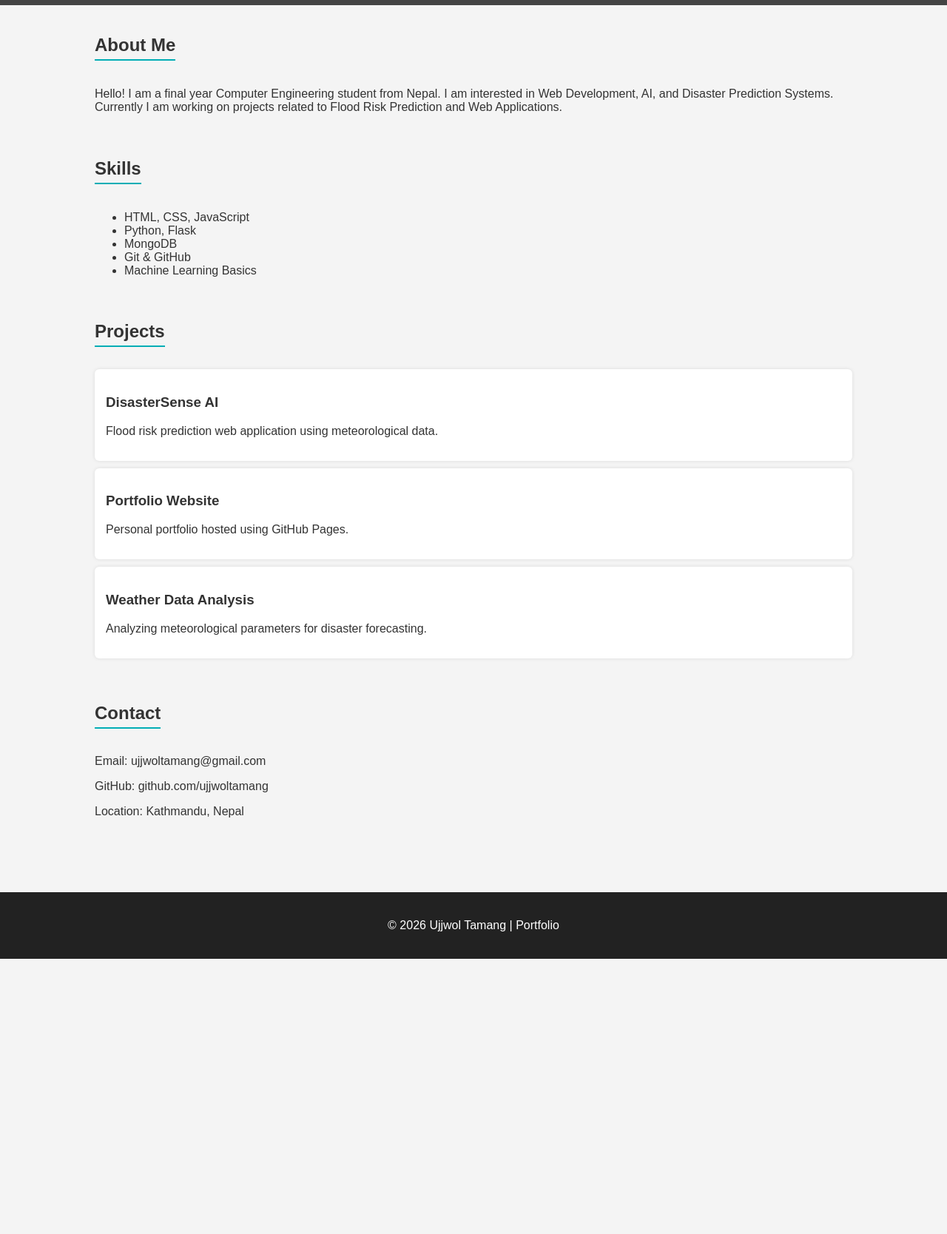
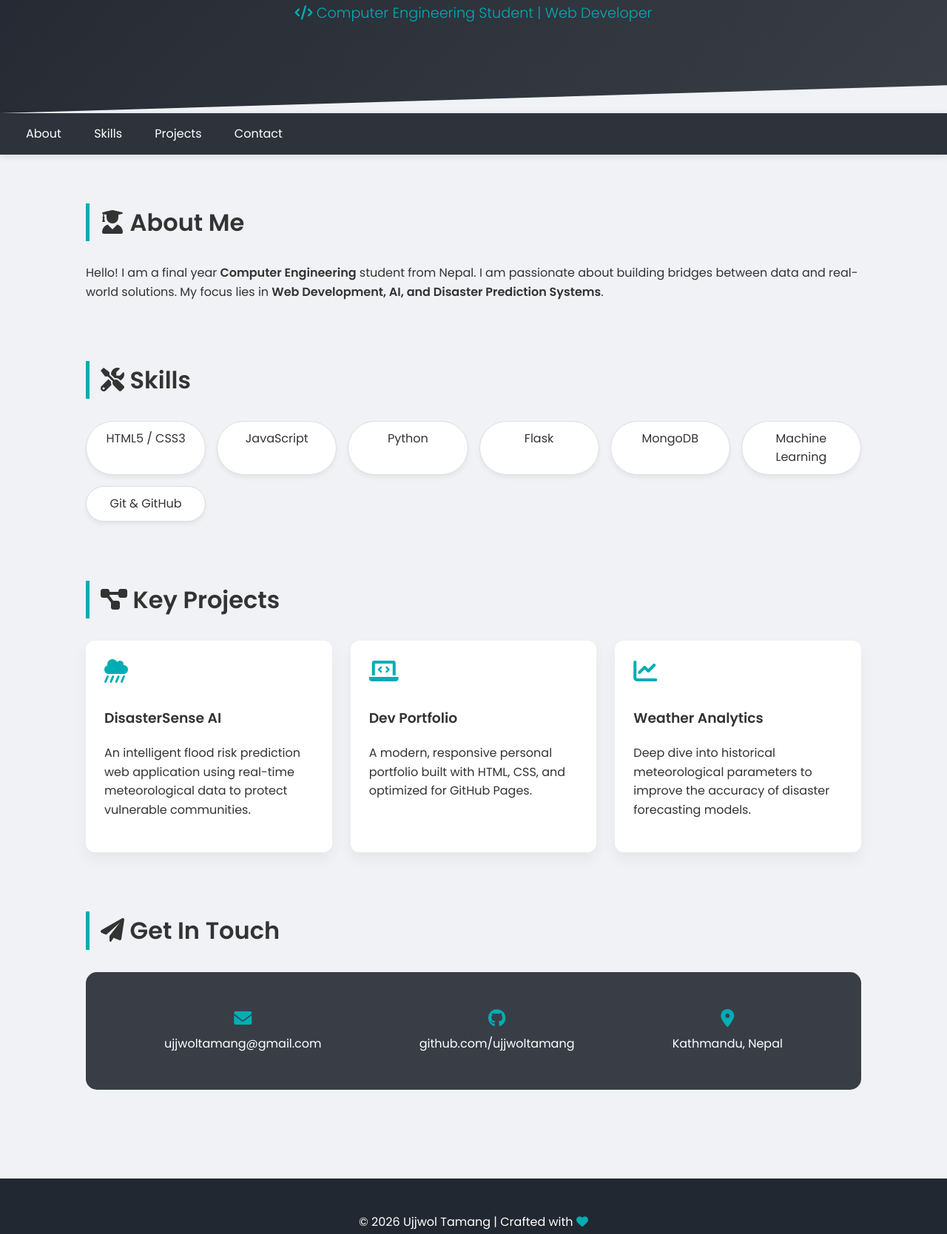
Before and after one commit to Ujjwol621/My-Portfolio, a plain HTML site: page index.html in a window 1280 px wide. Shown: the part 225-1893 px from the top of the page at 74% size. Before the commit the page ends 1521 px from the top, so only its background shows below. Drawn offline with Linux system fonts and the light colour scheme.

Commit message:
updating the portfolio html

```diff
--- a/index.html
+++ b/index.html
@@ -1,80 +1,199 @@
-<!doctype html>
+<!DOCTYPE html>
 <html lang="en">
 <head>
-    <meta charset="UTF-8" />
-    <meta name="viewport" content="width=device-width, initial-scale=1.0" />
+    <meta charset="UTF-8">
+    <meta name="viewport" content="width=device-width, initial-scale=1.0">
     <title>Ujjwol Tamang | Portfolio</title>
+    <link rel="stylesheet" href="https://cdnjs.cloudflare.com/ajax/libs/font-awesome/6.0.0/css/all.min.css">
+    <link href="https://fonts.googleapis.com/css2?family=Poppins:wght@300;400;600&display=swap" rel="stylesheet">
 
     <style>
-      body {
-        font-family: Arial, sans-serif;
-        margin: 0;
-        background: #f4f4f4;
-        color: #333;
+        :root {
+            --primary-color: #00adb5;
+            --secondary-color: #393e46;
+            --dark-bg: #222831;
+            --light-text: #eeeeee;
+            --transition: all 0.3s ease;
         }
 
+        * {
+            box-sizing: border-box;
+            scroll-behavior: smooth;
+        }
+
+        body {
+            font-family: 'Poppins', sans-serif;
+            margin: 0;
+            background: #f0f2f5;
+            color: #333;
+            line-height: 1.6;
+        }
+
+        /* --- Header & Hero Section --- */
         header {
-        background: #222;
+            background: linear-gradient(135deg, var(--dark-bg) 0%, #393e46 100%);
             color: white;
             text-align: center;
-        padding: 40px 20px;
+            padding: 100px 20px;
+            clip-path: polygon(0 0, 100% 0, 100% 90%, 0% 100%);
         }
 
+        header h1 {
+            font-size: 3rem;
+            margin-bottom: 10px;
+            letter-spacing: 2px;
+        }
+
+        header p {
+            font-size: 1.2rem;
+            color: var(--primary-color);
+            font-weight: 300;
+        }
+
+        /* --- Navigation --- */
         nav {
-        background: #444;
-        text-align: center;
-        padding: 10px;
+            background: rgba(34, 40, 49, 0.95);
+            padding: 15px;
+            position: sticky;
+            top: 0;
+            z-index: 1000;
+            box-shadow: 0 2px 10px rgba(0,0,0,0.1);
         }
 
         nav a {
             color: white;
             text-decoration: none;
-        margin: 0 15px;
-        font-weight: bold;
+            margin: 0 20px;
+            font-weight: 400;
+            transition: var(--transition);
         }
 
         nav a:hover {
-        color: #00adb5;
+            color: var(--primary-color);
         }
 
+        /* --- Layout Container --- */
         .container {
-        width: 80%;
+            width: 85%;
+            max-width: 1100px;
             margin: auto;
-        padding: 20px;
+            padding: 40px 20px;
         }
 
         section {
-        margin-bottom: 40px;
+            margin-bottom: 80px;
+            opacity: 0;
+            transform: translateY(20px);
+            transition: all 0.6s ease-out;
+        }
+
+        /* Basic "Reveal on Scroll" trigger */
+        section.visible {
+            opacity: 1;
+            transform: translateY(0);
         }
 
         h2 {
-        border-bottom: 2px solid #00adb5;
-        display: inline-block;
-        padding-bottom: 5px;
+            border-left: 5px solid var(--primary-color);
+            padding-left: 15px;
+            margin-bottom: 30px;
+            font-size: 2rem;
+        }
+
+        /* --- Skills Grid --- */
+        .skills-grid {
+            display: grid;
+            grid-template-columns: repeat(auto-fit, minmax(150px, 1fr));
+            gap: 15px;
+        }
+
+        .skill-tag {
+            background: white;
+            padding: 10px 20px;
+            border-radius: 50px;
+            text-align: center;
+            box-shadow: 0 4px 6px rgba(0,0,0,0.05);
+            border: 1px solid #ddd;
+            transition: var(--transition);
+        }
+
+        .skill-tag:hover {
+            transform: translateY(-5px);
+            background: var(--primary-color);
+            color: white;
+            border-color: var(--primary-color);
+        }
+
+        /* --- Project Cards --- */
+        .projects-grid {
+            display: grid;
+            grid-template-columns: repeat(auto-fit, minmax(300px, 1fr));
+            gap: 25px;
         }
 
         .project {
             background: white;
-        padding: 15px;
-        margin-top: 10px;
-        border-radius: 6px;
-        box-shadow: 0 0 5px rgba(0, 0, 0, 0.1);
+            padding: 25px;
+            border-radius: 12px;
+            box-shadow: 0 10px 20px rgba(0,0,0,0.05);
+            transition: var(--transition);
+            border-bottom: 4px solid transparent;
+        }
+
+        .project:hover {
+            transform: translateY(-10px);
+            border-bottom: 4px solid var(--primary-color);
+            box-shadow: 0 15px 30px rgba(0,0,0,0.1);
+        }
+
+        .project i {
+            font-size: 2rem;
+            color: var(--primary-color);
+            margin-bottom: 15px;
+        }
+
+        /* --- Contact Section --- */
+        .contact-info {
+            display: flex;
+            justify-content: space-around;
+            flex-wrap: wrap;
+            background: var(--secondary-color);
+            color: white;
+            padding: 40px;
+            border-radius: 15px;
+        }
+
+        .contact-item {
+            text-align: center;
+            margin: 10px;
+        }
+
+        .contact-item i {
+            display: block;
+            font-size: 1.5rem;
+            color: var(--primary-color);
+            margin-bottom: 10px;
         }
 
         footer {
-        background: #222;
+            background: var(--dark-bg);
             color: white;
             text-align: center;
-        padding: 20px;
-        margin-top: 40px;
+            padding: 30px;
+        }
+
+        /* Mobile Adjustments */
+        @media (max-width: 768px) {
+            header h1 { font-size: 2.2rem; }
+            nav a { margin: 0 10px; font-size: 0.9rem; }
         }
     </style>
 </head>
+<body>
 
-  <body>
 <header>
     <h1>Ujjwol Tamang</h1>
-      <p>Computer Engineering Student | Web Developer</p>
+    <p><i class="fas fa-code"></i> Computer Engineering Student | Web Developer</p>
 </header>
 
 <nav>
@@ -85,58 +204,90 @@
 </nav>
 
 <div class="container">
+
     <section id="about">
-        <h2>About Me</h2>
+        <h2><i class="fas fa-user-graduate"></i> About Me</h2>
         <p>
-          Hello! I am a final year Computer Engineering student from Nepal. I am
-          interested in Web Development, AI, and Disaster Prediction Systems.
-          Currently I am working on projects related to Flood Risk Prediction
-          and Web Applications.
+            Hello! I am a final year <strong>Computer Engineering</strong> student from Nepal.
+            I am passionate about building bridges between data and real-world solutions.
+            My focus lies in <strong>Web Development, AI, and Disaster Prediction Systems</strong>.
         </p>
     </section>
 
     <section id="skills">
-        <h2>Skills</h2>
-        <ul>
-          <li>HTML, CSS, JavaScript</li>
-          <li>Python, Flask</li>
-          <li>MongoDB</li>
-          <li>Git & GitHub</li>
-          <li>Machine Learning Basics</li>
-        </ul>
+        <h2><i class="fas fa-tools"></i> Skills</h2>
+        <div class="skills-grid">
+            <div class="skill-tag">HTML5 / CSS3</div>
+            <div class="skill-tag">JavaScript</div>
+            <div class="skill-tag">Python</div>
+            <div class="skill-tag">Flask</div>
+            <div class="skill-tag">MongoDB</div>
+            <div class="skill-tag">Machine Learning</div>
+            <div class="skill-tag">Git & GitHub</div>
+        </div>
     </section>
 
     <section id="projects">
-        <h2>Projects</h2>
-
+        <h2><i class="fas fa-project-diagram"></i> Key Projects</h2>
+        <div class="projects-grid">
             <div class="project">
+                <i class="fas fa-cloud-showers-heavy"></i>
                 <h3>DisasterSense AI</h3>
-          <p>
-            Flood risk prediction web application using meteorological data.
-          </p>
+                <p>An intelligent flood risk prediction web application using real-time meteorological data to protect vulnerable communities.</p>
             </div>
-
             <div class="project">
-          <h3>Portfolio Website</h3>
-          <p>Personal portfolio hosted using GitHub Pages.</p>
+                <i class="fas fa-laptop-code"></i>
+                <h3>Dev Portfolio</h3>
+                <p>A modern, responsive personal portfolio built with HTML, CSS, and optimized for GitHub Pages.</p>
             </div>
-
             <div class="project">
-          <h3>Weather Data Analysis</h3>
-          <p>Analyzing meteorological parameters for disaster forecasting.</p>
+                <i class="fas fa-chart-line"></i>
+                <h3>Weather Analytics</h3>
+                <p>Deep dive into historical meteorological parameters to improve the accuracy of disaster forecasting models.</p>
+            </div>
         </div>
     </section>
 
     <section id="contact">
-        <h2>Contact</h2>
-        <p>Email: ujjwoltamang@gmail.com</p>
-        <p>GitHub: github.com/ujjwoltamang</p>
-        <p>Location: Kathmandu, Nepal</p>
+        <h2><i class="fas fa-paper-plane"></i> Get In Touch</h2>
+        <div class="contact-info">
+            <div class="contact-item">
+                <i class="fas fa-envelope"></i>
+                ujjwoltamang@gmail.com
+            </div>
+            <div class="contact-item">
+                <i class="fab fa-github"></i>
+                github.com/ujjwoltamang
+            </div>
+            <div class="contact-item">
+                <i class="fas fa-map-marker-alt"></i>
+                Kathmandu, Nepal
+            </div>
+        </div>
     </section>
+
 </div>
 
 <footer>
-      <p>© 2026 Ujjwol Tamang | Portfolio</p>
+    <p>© 2026 Ujjwol Tamang | Crafted with <i class="fas fa-heart" style="color:#00adb5"></i></p>
 </footer>
+
+<script>
+    // Simple Interaction: Reveal sections on scroll
+    const sections = document.querySelectorAll('section');
+
+    const revealSection = () => {
+        sections.forEach(section => {
+            const sectionTop = section.getBoundingClientRect().top;
+            if (sectionTop < window.innerHeight - 100) {
+                section.classList.add('visible');
+            }
+        });
+    };
+
+    window.addEventListener('scroll', revealSection);
+    window.addEventListener('load', revealSection); // Initial check
+</script>
+
 </body>
 </html>
```
Lines whose indentation alone changed are shown as unchanged.
